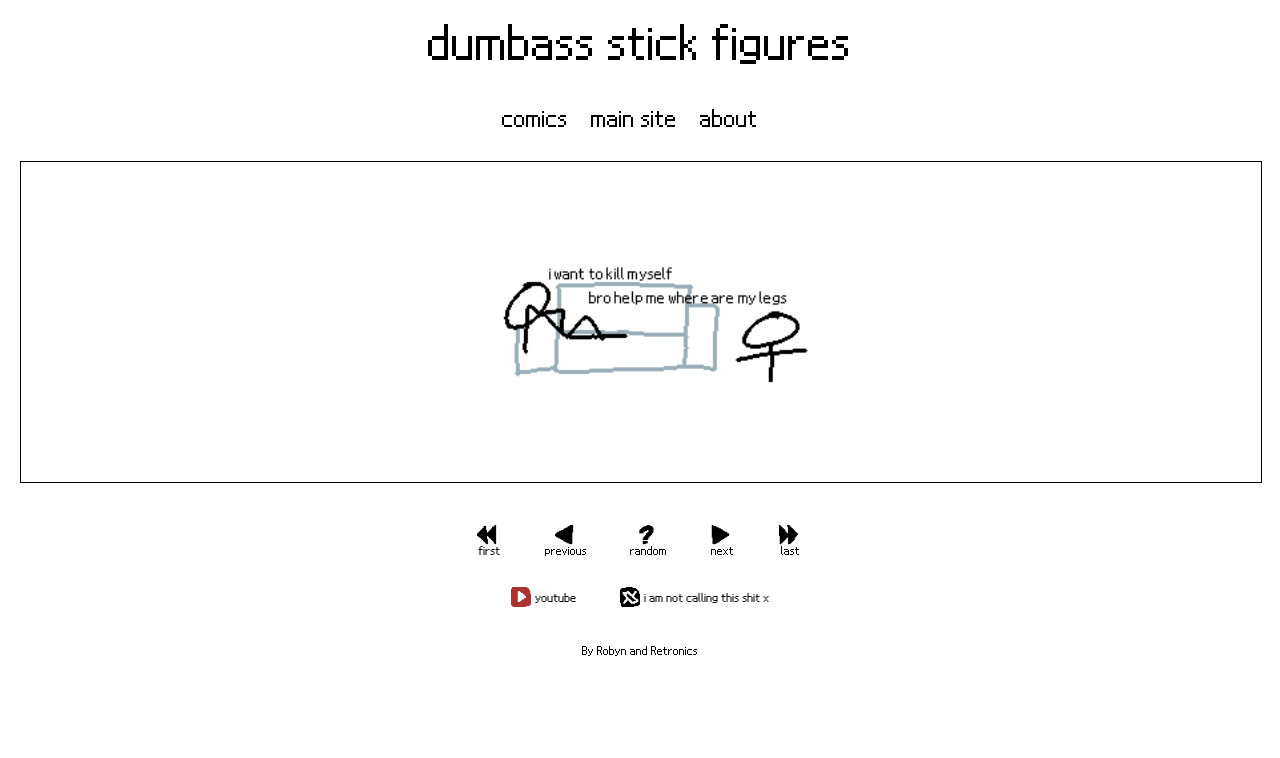
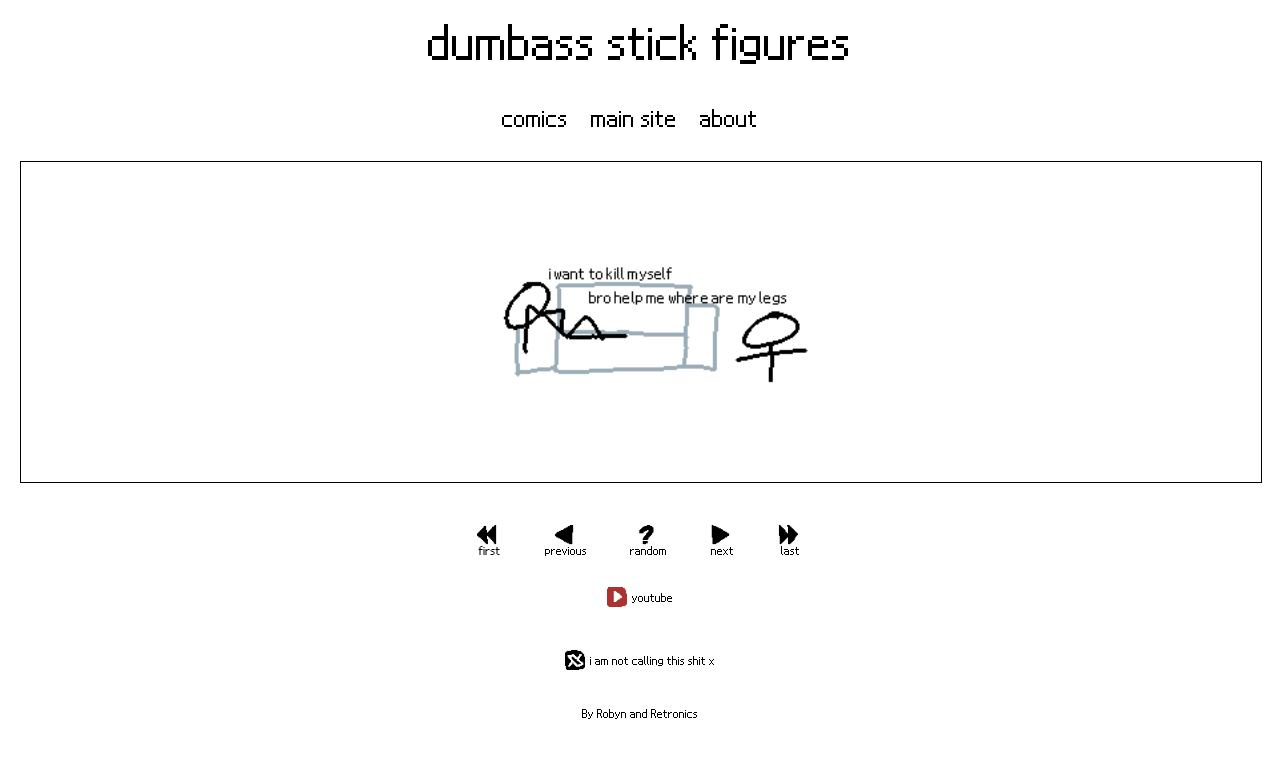
Before and after one commit to RetronicsYT/retronicsyt.github.io, a plain HTML site: page index.html in a window 1280 px wide. Drawn offline with Linux system fonts and the light colour scheme.

Commit message:
Update styles.css

```diff
--- a/styles.css
+++ b/styles.css
@@ -8,11 +8,14 @@
 }
 
 body {
-    font-family: 'NdsTrueBios';
-    background-color: #ffffff;
-    text-align: center;
-    margin: 0;
-    padding: 20px;
+	font-family: 'NdsTrueBios';
+	background-color: #ffffff;
+	text-align: center;
+	margin: 0;
+	padding: 20px;
+	display: flex;
+	flex-direction: column;
+	justify-content: between;
 }
 
 h1 {
```
